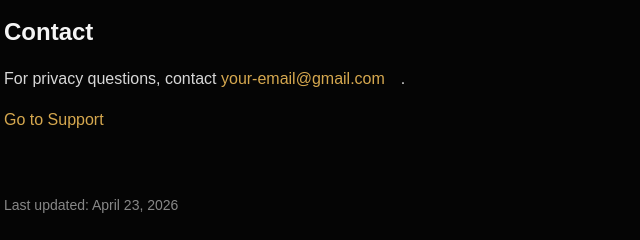
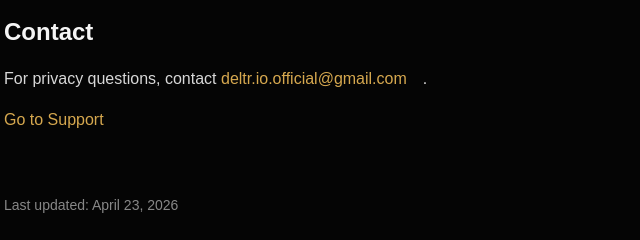
Before and after one commit to deltrofficial/deltr-site, a plain HTML site: page privacy.html in a window 1280 px wide. Shown: the part 1184-1424 px from the top of the page, 276-916 px from the left. Drawn offline with Linux system fonts and the light colour scheme.

Commit message:
Add email in privacy.html

```diff
--- a/privacy.html
+++ b/privacy.html
@@ -62,7 +62,7 @@
     <p>You control your Deltr data through the app and your device. You may delete content in the app, reset app data, or uninstall the app.</p>
 
     <h2>Contact</h2>
-    <p>For privacy questions, contact <a href="mailto:your-email@gmail.com">your-email@gmail.com</a>.</p>
+    <p>For privacy questions, contact <a href="mailto:deltr.io.official@gmail.com">deltr.io.official@gmail.com</a>.</p>
 
     <p><a href="support.html">Go to Support</a></p>
 
```
